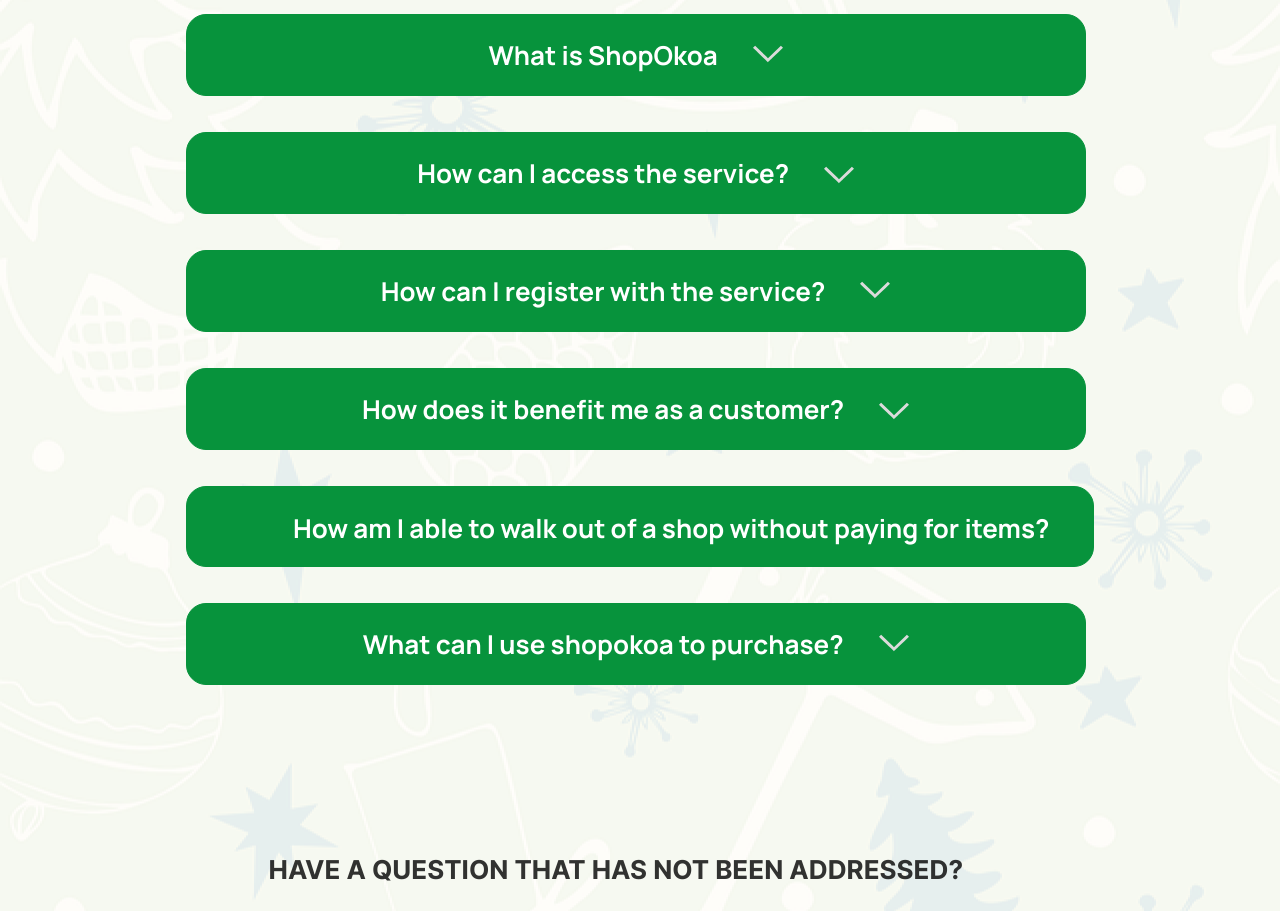
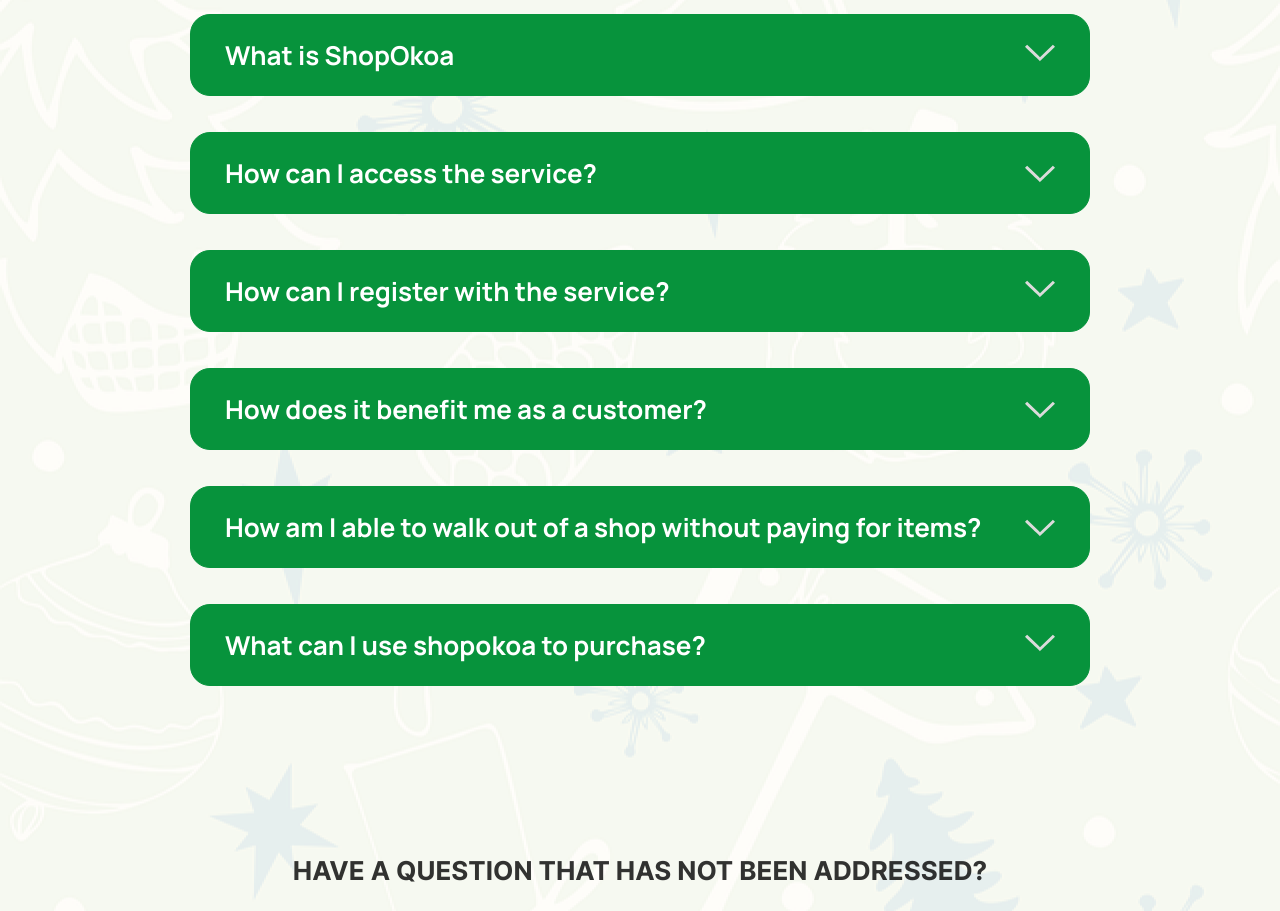
Before and after one commit to Fredrick-Karuri/ShopOkoa, a React (Create React App) app: page /faqs in a window 1280 px wide. Shown: the part 500-1411 px from the top of the page. Built offline with nearby package versions, Linux system fonts and the light colour scheme.

Commit message:
Fixed FAQ page

```diff
--- a/src/pages/Customers/index.jsx
+++ b/src/pages/Customers/index.jsx
@@ -102,10 +102,10 @@
             </>
           </Text>
           <div className="flex flex-col font-manrope mt-[45px] md:px-5 relative w-full">
-            <div className="flex flex-col items-center justify-start mx-auto p-[11px] shadow-bs w-full">
+            <div className="flex flex-col items-center justify-start mx-auto p-[11px] w-full">
               <div className="flex flex-col gap-[26px] justify-start mb-9 w-[83%] md:w-full">
                 <Text
-                  className="md:ml-[0] ml-[379px] sm:text-2xl md:text-[26px] text-[28px] text-black-900"
+                  className="md:ml-[0] text-center sm:text-2xl md:text-[26px] text-[28px] text-black-900"
                   size="txtManropeSemiBold28"
                 >
                   How it works
--- a/src/pages/FAQs/index.jsx
+++ b/src/pages/FAQs/index.jsx
@@ -66,20 +66,20 @@
               <div className="flex flex-col gap-[57px] items-start justify-start md:mt-0 mt-[43px] w-[48%] md:w-full">
                 <div className="h-[129px] md:h-[74px] relative w-full">
                   <Text
-                    className="absolute inset-x-[0] mx-auto sm:text-[40px] md:text-[46px] text-[54px] text-blue_gray-900_01 top-[0] tracking-[2.16px] w-max"
+                    className="absolute inset-x-[0] left-0 mx-auto sm:text-[40px] md:text-[46px] text-[54px] text-blue_gray-900_01 top-[0] tracking-[2.16px] w-max"
                     size="txtManropeExtraBold54"
                   >
                     Frequently Asked
                   </Text>
                   <Text
-                    className="absolute bottom-[0] left-[0] sm:text-[40px] md:text-[46px] text-[54px] text-blue_gray-900_01 tracking-[2.16px]"
+                    className="absolute bottom-[0] inset-x-[0] left-14 sm:text-[40px] md:text-[46px] text-[54px] text-blue_gray-900_01 tracking-[2.16px]"
                     size="txtManropeExtraBold54"
                   >
                     Questions
                   </Text>
                 </div>
                 <Text
-                  className="md:text-3xl sm:text-[28px] text-[32px] text-blue_gray-900_01 tracking-[0.64px]"
+                  className="absolute left-48 bottom-36 md:text-3xl sm:text-[28px] text-[32px] text-blue_gray-900_01 tracking-[0.64px]"
                   size="txtManropeMedium32"
                 >
                   Learn more about the platform
@@ -100,11 +100,11 @@
             alt="angel4704518640_One"
           />
           <div className="absolute flex flex-col h-max inset-[0] justify-center m-auto w-[71%]">
-            <div className="flex flex-col font-manrope gap-9 items-start justify-start w-auto md:w-full">
+            <div className="flex flex-col font-manrope gap-9 items-center justify-start w-auto md:w-full">
               <div className="flex flex-col gap-9 items-start justify-start w-auto md:w-full">
                 <div className="flex flex-col items-start justify-start w-auto md:w-full">
                   <Button
-                    className="bg-green-800 border border-green-800 border-solid cursor-pointer flex items-center justify-center min-w-[900px] md:min-w-full px-[34px] py-[22px] rounded-[20px]"
+                    className="bg-green-800 border border-green-800 border-solid cursor-pointer flex items-center justify-between min-w-[900px] md:min-w-full px-[34px] py-[22px] rounded-[20px]"
                     rightIcon={
                       <Img
                         className="h-[30px] mt-px mb-1 ml-[35px]"
@@ -119,7 +119,7 @@
                   </Button>
                 </div>
                 <Button
-                  className="bg-green-800 border border-green-800 border-solid cursor-pointer flex items-center justify-center min-w-[900px] md:min-w-full px-[34px] py-[22px] rounded-[20px]"
+                  className="bg-green-800 border border-green-800 border-solid cursor-pointer flex items-center justify-between min-w-[900px] md:min-w-full px-[34px] py-[22px] rounded-[20px]"
                   rightIcon={
                     <Img
                       className="h-[30px] mt-1 mb-px ml-[35px]"
@@ -134,7 +134,7 @@
                 </Button>
               </div>
               <Button
-                className="bg-green-800 border border-green-800 border-solid cursor-pointer flex items-center justify-center min-w-[900px] md:min-w-full px-[34px] py-[22px] rounded-[20px]"
+                className="bg-green-800 border border-green-800 border-solid cursor-pointer flex items-center justify-between min-w-[900px] md:min-w-full px-[34px] py-[22px] rounded-[20px]"
                 rightIcon={
                   <Img
                     className="h-[30px] mt-px mb-1 ml-[35px]"
@@ -148,7 +148,7 @@
                 </div>
               </Button>
               <Button
-                className="bg-green-800 border border-green-800 border-solid cursor-pointer flex items-center justify-center min-w-[900px] md:min-w-full px-[34px] py-[22px] rounded-[20px]"
+                className="bg-green-800 border border-green-800 border-solid cursor-pointer flex items-center justify-between min-w-[900px] md:min-w-full px-[34px] py-[22px] rounded-[20px]"
                 rightIcon={
                   <Img
                     className="h-[30px] mt-1 mb-px ml-[35px]"
@@ -161,16 +161,23 @@
                   How does it benefit me as a customer?
                 </div>
               </Button>
-              <div className="bg-green-800 border border-green-800 border-solid flex flex-col items-end justify-end p-5 rounded-[20px] w-full">
-                <Text
-                  className="mr-6 mt-[3px] md:text-2xl sm:text-[22px] text-[26px] text-white-A700"
-                  size="txtManropeBold26"
-                >
+              <Button
+                className="bg-green-800 border border-green-800 border-solid cursor-pointer flex items-center justify-between min-w-[900px] md:min-w-full px-[34px] py-[22px] rounded-[20px]"
+                rightIcon={
+                  <Img
+                    className="h-[30px] mt-1 mb-px ml-[35px]"
+                    src="images/img_arrowdown339svgrepocom.svg"
+                    alt="arrow-down-339_svgrepo.com"
+                  />
+                }
+              >
+                <div className="font-bold leading-[normal] md:text-2xl sm:px-5 sm:text-[22px] text-[26px] text-left text-white-A700">
                   How am I able to walk out of a shop without paying for items?
-                </Text>
-              </div>
+                </div>
+              </Button>
+
               <Button
-                className="bg-green-800 border border-green-800 border-solid cursor-pointer flex items-center justify-center min-w-[900px] md:min-w-full px-[34px] py-[22px] rounded-[20px]"
+                className="bg-green-800 border border-green-800 border-solid cursor-pointer flex items-center justify-between min-w-[900px] md:min-w-full px-[34px] py-[22px] rounded-[20px]"
                 rightIcon={
                   <Img
                     className="h-[30px] mt-px mb-1 ml-[35px]"
@@ -185,12 +192,12 @@
               </Button>
             </div>
             <Text
-              className="md:ml-[0] ml-[83px] mt-[169px] md:text-2xl sm:text-[22px] text-[26px] text-black-900_cc"
+              className="md:ml-[0] mt-[169px] md:text-2xl sm:text-[22px] text-[26px] text-black-900_cc text-center"
               size="txtInterBold26"
             >
               HAVE A QUESTION THAT HAS NOT BEEN ADDRESSED?
             </Text>
-            <Button className="bg-green-800_cc cursor-pointer font-manrope font-semibold leading-[normal] min-w-[260px] md:ml-[0] ml-[291px] mr-[349px] mt-7 py-[17px] rounded-[12px] text-[22px] text-center sm:text-lg text-white-A700 md:text-xl">
+            <Button className="bg-green-800_cc cursor-pointer font-manrope font-semibold leading-[normal] min-w-[260px] md:ml-[0] ml-[291px] mr-[349px] mt-7 py-[17px] rounded-[12px] text-[22px] text-center sm:text-lg text-white-A700 md:text-xl self-center">
               CONTACT US
             </Button>
           </div>
```
Also changed, not shown: package.json (+4 -3 lines), 1 other file (tests, documents, lock files or other folders).
